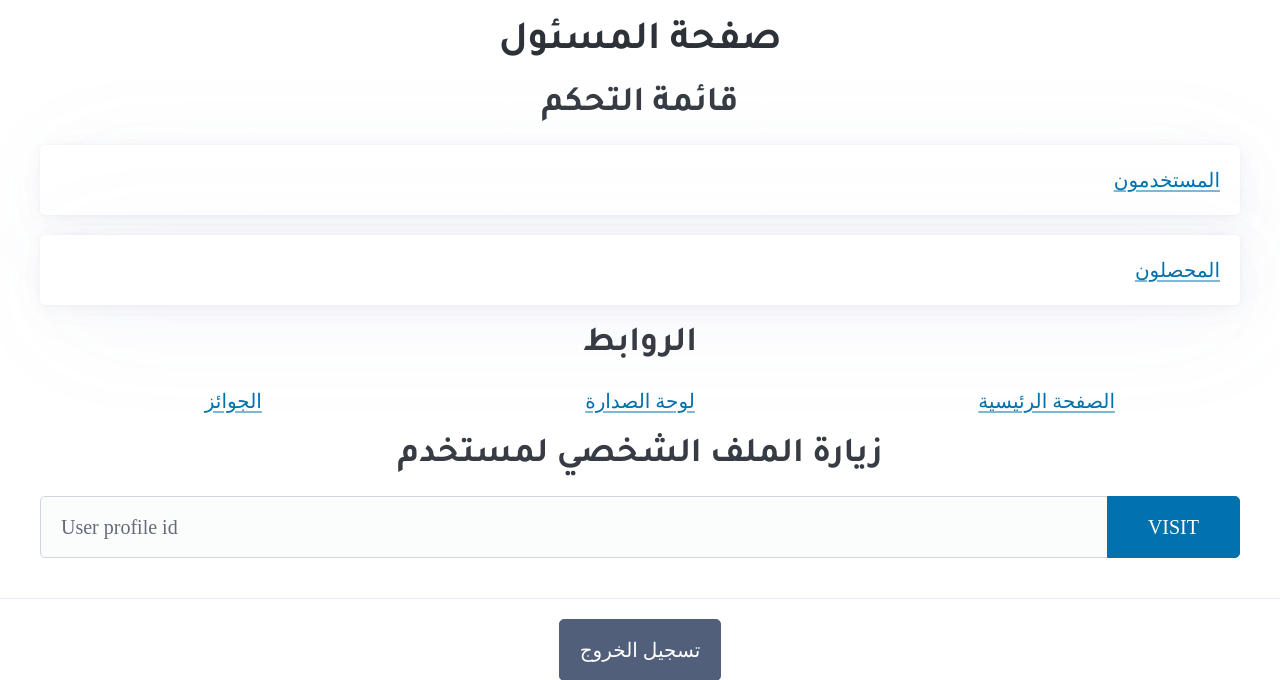
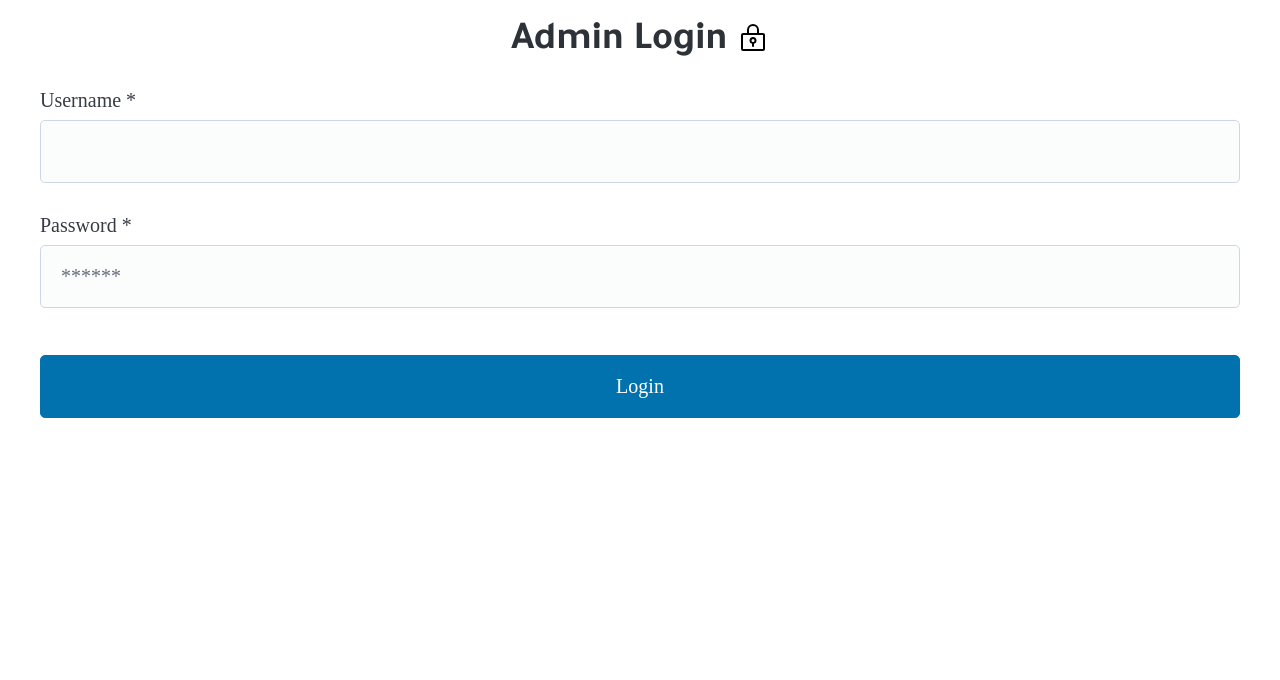
Before and after one commit to omar-hossam/noqta-platform, a Flask app: page /admin in a window 1280 px wide. Shown: the top 680 px of the page. Run offline with Flask 3, Linux system fonts and the light colour scheme; data that the repository does not hold is empty; some web fonts are replaced.

Commit message:
feat: start admin page & do some minor things

```diff
--- a/routes/apis/collector.py
+++ b/routes/apis/collector.py
@@ -33,6 +33,7 @@ def collector_login():
     if check_password_hash(saved_hash_password, password):
         collector = db.execute('SELECT * FROM collectors WHERE code = ?', (code,)).fetchone()
 
+        session.clear()
         session['collector_id'] = collector['id']
         redirect_url = url_for('front.collector')
         response = make_response()
--- a/routes/apis/user.py
+++ b/routes/apis/user.py
@@ -62,6 +62,7 @@ def user_login():
     db.close()
 
     if user and check_password_hash(user['password_hash'], form_password):
+        session.clear()
         session['user_id'] = user['id']
         redirect_url = url_for('front.dashboard')
         response = make_response()
--- a/routes/front.py
+++ b/routes/front.py
@@ -49,7 +49,11 @@ def dashboard():
 
 @front_bp.route('/ranking')
 def ranking():
-    return render_template('ranking.html')
+    try:
+        if session['user_id'] or session['admin_id'] or session['collector_id']:
+            return render_template('ranking.html')
+    except KeyError:
+        return redirect('/login')
 
 
 @front_bp.route('/profile', methods=['GET'])
@@ -98,7 +102,7 @@ def collector():
         if session['collector_id']:
             return render_template('collector.html', current_month=current_month, current_year=current_year)
     except KeyError:
-        return redirect('/')
+        return redirect('/login')
 
 
 """
@@ -112,14 +116,25 @@ def collector():
 
 @front_bp.route('/admin/table/collectors', endpoint="admin_collectors")
 def admin_collectors():
-    return render_template('admin/collectors.html')
+    try:
+        if session['admin_id']:
+            return render_template('admin/collectors.html', is_logged=True)
+    except KeyError:
+        return render_template('admin/admin.html', is_logged=False)
 
 
 @front_bp.route('/admin/table/users', endpoint="admin_users")
 def admin_users():
-    return render_template('admin/users.html')
-
+    try:
+        if session['admin_id']:
+            return render_template('admin/users.html', is_logged=True)
+    except KeyError:
+        return render_template('admin/admin.html', is_logged=False)
 
 @front_bp.route('/admin', endpoint="admin")
 def admin():
-    return render_template('admin/admin.html', is_logged=True)
+    try:
+        if session['admin_id']:
+            return render_template('admin/admin.html', is_logged=True)
+    except KeyError:
+        return render_template('admin/admin.html', is_logged=False)
--- a/templates/admin/admin.html
+++ b/templates/admin/admin.html
@@ -1,4 +1,6 @@
 {% extends 'base.html' %}
+
+{% block title %}منصة نقطة - المسئول{% endblock %}
 
 {% block style %}
 
@@ -14,9 +16,41 @@
 {% block content %}
 
 {% if not is_logged %}
-<form>
-  <label></label>
+
+<section class="container" dir="ltr">
+  <h1 class="font-header">Admin Login <img src="{{ url_for('static', filename='icons/lock-key.svg') }}" /></h1>
+</section>
+
+<form class="container" dir="ltr" hx-post="/api/admin/login" hx-indicator="#submit-progress" hx-disabled-elt="#submit-btn" >
+  <fieldset>
+    <label for="username">
+Username *
+      <input
+        type="text"
+        name="username"
+        id="username"
+        required
+        aria-required="true"
+      />
+    </label>
+    <label for="password">
+Password *
+      <input
+        type="password"
+        name="password"
+        id="password"
+        placeholder="******"
+        required
+        aria-required="true"
+      />
+    </label>
+  </fieldset>
+
+  <input type="submit" value="Login" id="submit-btn" />
+
+  <progress id="submit-progress" class="htmx-indicator"></progress>
 </form>
+
 {% elif is_logged %}
 <section class="container">
   <h1>صفحة المسئول</h1>
--- a/utils/db.py
+++ b/utils/db.py
@@ -105,8 +105,6 @@ def init_db():
         CREATE TABLE IF NOT EXISTS admins (
             id INTEGER PRIMARY KEY AUTOINCREMENT,
             username TEXT NOT NULL,
-            gender TEXT NOT NULL,
-            email TEXT NOT NULL,
             password_hash TEXT NOT NULL
         )
     ''')
```
Also changed, not shown: routes/apis/shared.py (+20 -0 lines), static/icons/lock-key.svg (added).
